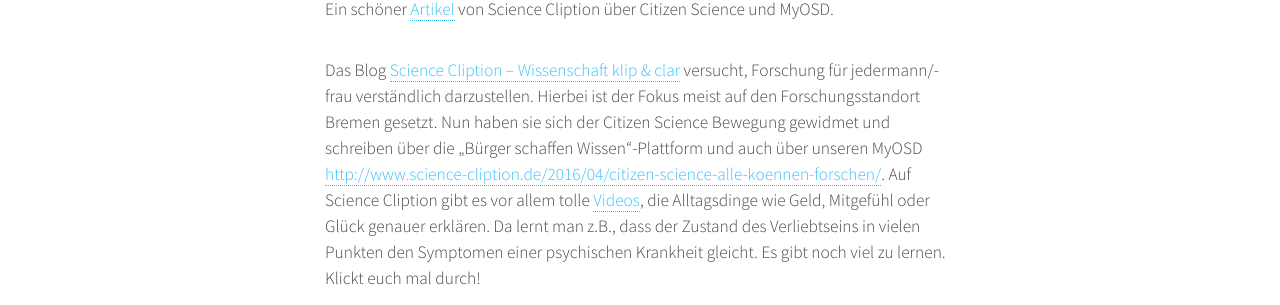
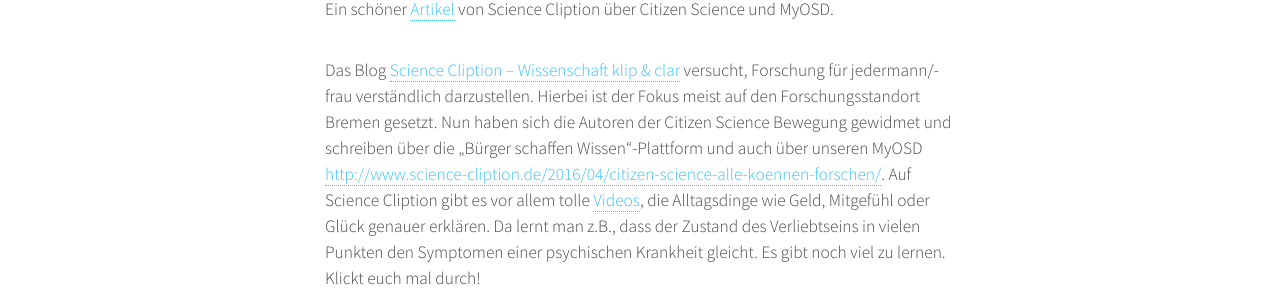
Before and after one commit to myosd/myosd.github.io, a Jekyll site: the page built from _posts/2016-04-07-MyOSD-und-Science-Cliption.md, in a window 1280 px wide. Shown: the part 678-983 px from the top of the page. Built offline with Jekyll 4.4.1, drawn with Linux system fonts in a browser that asks for light colours.

Commit message:
Update 2016-04-07-MyOSD-und-Science-Cliption.md

```diff
--- a/_posts/2016-04-07-MyOSD-und-Science-Cliption.md
+++ b/_posts/2016-04-07-MyOSD-und-Science-Cliption.md
@@ -7,6 +7,6 @@ featured: /assets/images/science_cliption.jpg
 
 Ein schöner [Artikel](http://www.science-cliption.de/2016/04/citizen-science-alle-koennen-forschen/) von Science Cliption über Citizen Science und MyOSD.
 
-Das Blog [Science Cliption – Wissenschaft klip & clar](http://www.science-cliption.de/) versucht, Forschung für jedermann/-frau verständlich darzustellen. Hierbei ist der Fokus meist auf den Forschungsstandort Bremen gesetzt. Nun haben sie sich der Citizen Science Bewegung gewidmet und schreiben über die „Bürger schaffen Wissen“-Plattform und auch über unseren MyOSD
+Das Blog [Science Cliption – Wissenschaft klip & clar](http://www.science-cliption.de/) versucht, Forschung für jedermann/-frau verständlich darzustellen. Hierbei ist der Fokus meist auf den Forschungsstandort Bremen gesetzt. Nun haben sich die Autoren der Citizen Science Bewegung gewidmet und schreiben über die „Bürger schaffen Wissen“-Plattform und auch über unseren MyOSD
 [http://www.science-cliption.de/2016/04/citizen-science-alle-koennen-forschen/](http://www.science-cliption.de/2016/04/citizen-science-alle-koennen-forschen/).
 Auf Science Cliption gibt es vor allem tolle [Videos](http://www.science-cliption.de/clipedia/), die Alltagsdinge wie Geld, Mitgefühl oder Glück genauer erklären. Da lernt man z.B., dass der Zustand des Verliebtseins in vielen Punkten den Symptomen einer psychischen Krankheit gleicht. Es gibt noch viel zu lernen. Klickt euch mal durch!
```
